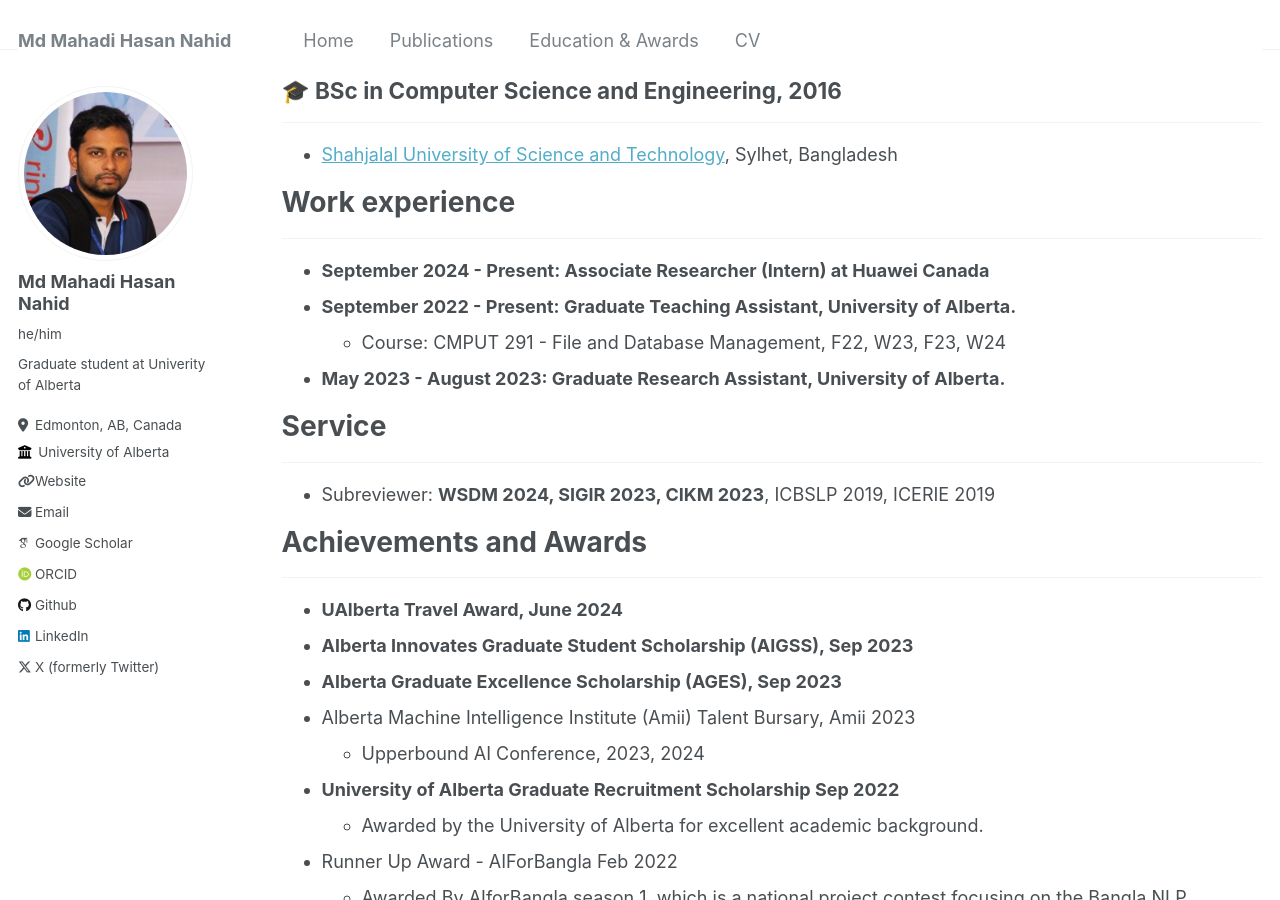
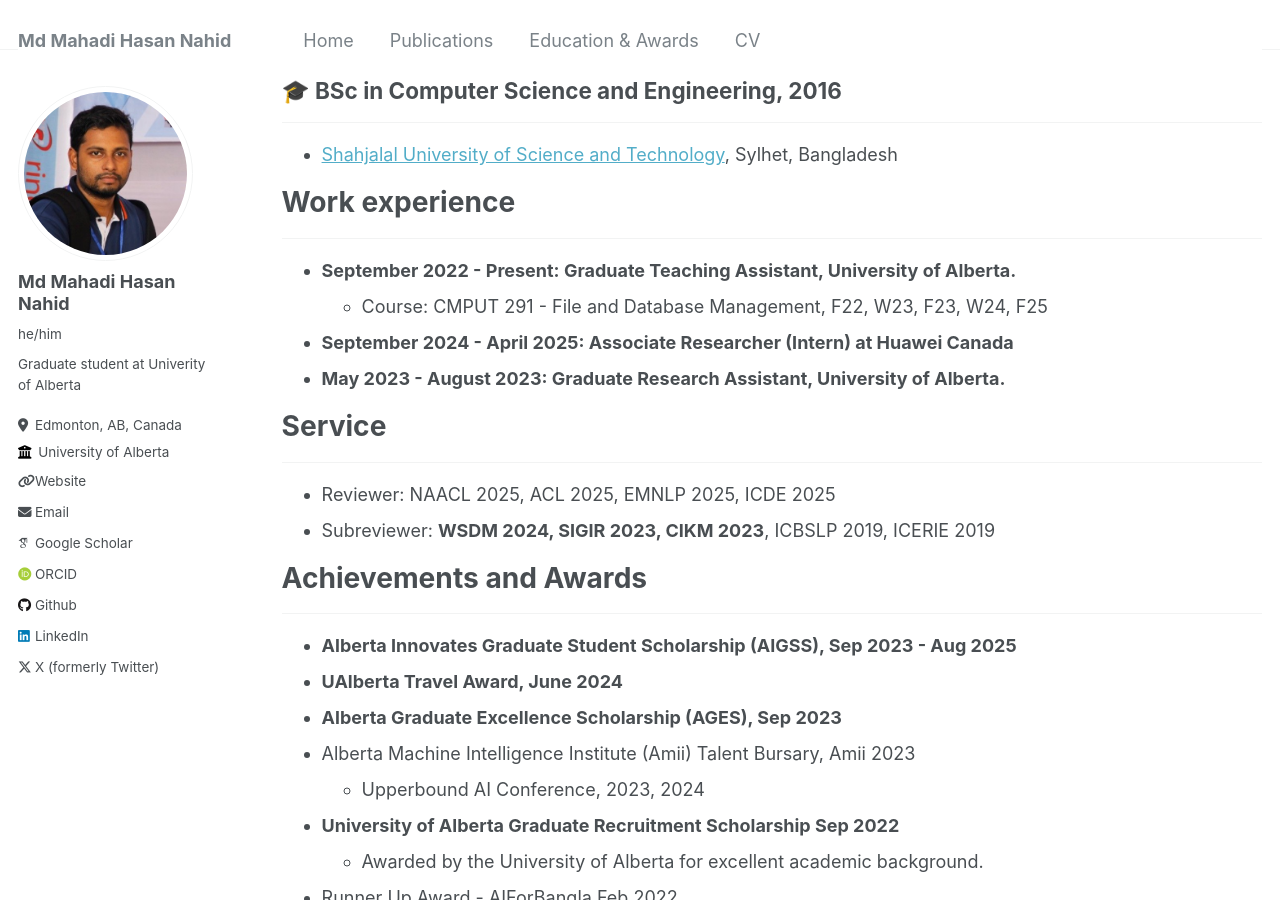
Before and after one commit to mahadi-nahid/mahadi-nahid.github.io, a Jekyll site: the page built from _pages/education-awards.md, in a window 1280 px wide and 900 px high, scrolled down 565 px. Built offline with Jekyll 4.4.1, drawn with Linux system fonts in a browser that asks for light colours; some web fonts are replaced.

Commit message:
work experience

```diff
--- a/_pages/education-awards.md
+++ b/_pages/education-awards.md
@@ -24,19 +24,20 @@ author_profile: true
 
 # Work experience
 -----------
-* **September 2024 - Present: Associate Researcher (Intern) at Huawei Canada**
 * **September 2022 - Present: Graduate Teaching Assistant, University of Alberta.**
-  * Course: CMPUT 291 - File and Database Management, F22, W23, F23, W24
+  * Course: CMPUT 291 - File and Database Management, F22, W23, F23, W24, F25
+* **September 2024 - April 2025: Associate Researcher (Intern) at Huawei Canada**
 * **May 2023 - August 2023: Graduate Research Assistant, University of Alberta.**
 
 # Service
 -----------
+* Reviewer: NAACL 2025, ACL 2025, EMNLP 2025, ICDE 2025
 * Subreviewer: **WSDM 2024, SIGIR 2023, CIKM 2023**, ICBSLP 2019, ICERIE 2019
 
 # Achievements and Awards
 -----------
+* **Alberta Innovates Graduate Student Scholarship (AIGSS), Sep 2023 - Aug 2025**
 * **UAlberta Travel Award, June 2024**
-* **Alberta Innovates Graduate Student Scholarship (AIGSS), Sep 2023**
 * **Alberta Graduate Excellence Scholarship (AGES), Sep 2023**
 * Alberta Machine Intelligence Institute (Amii) Talent Bursary, Amii 2023
   * Upperbound AI Conference, 2023, 2024
```
Also changed, not shown: _pages/publications.md (+2 -2 lines).
